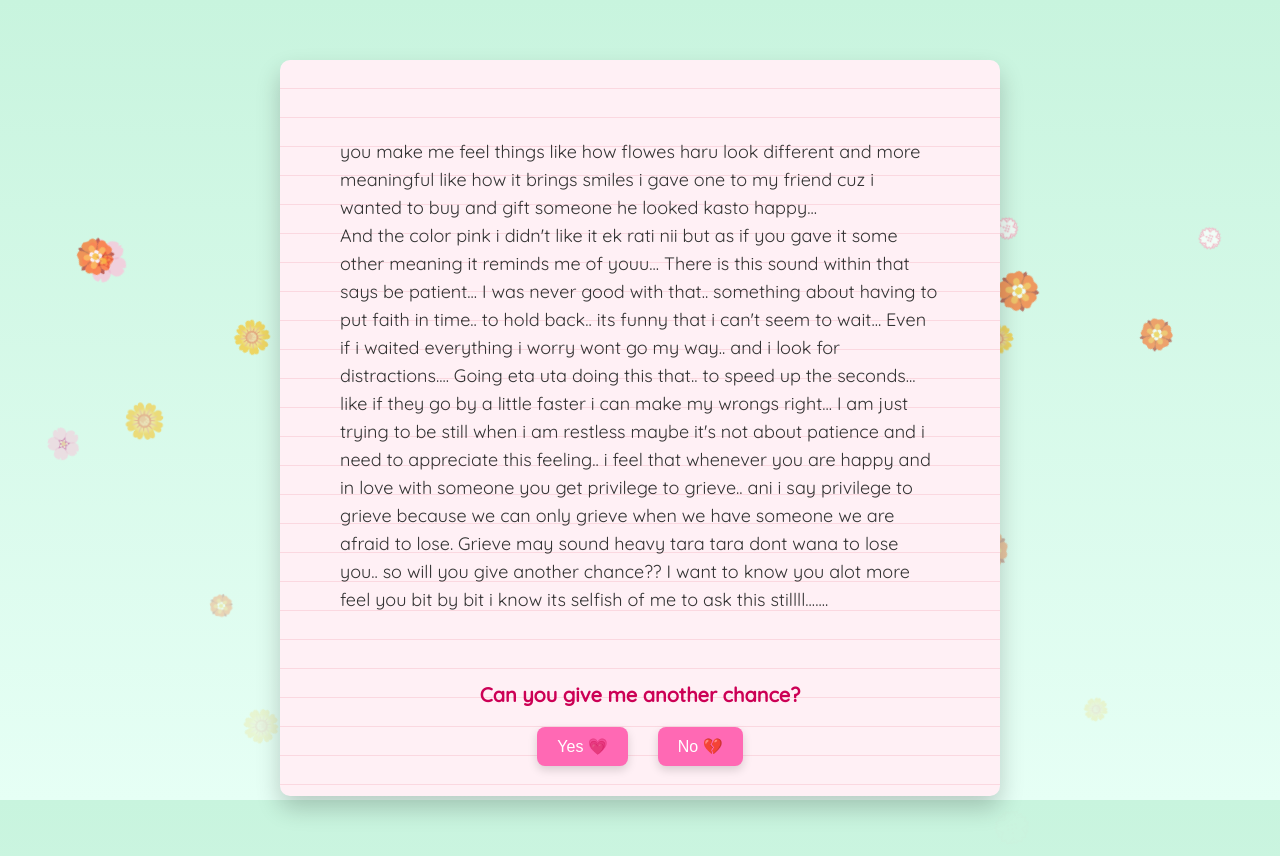
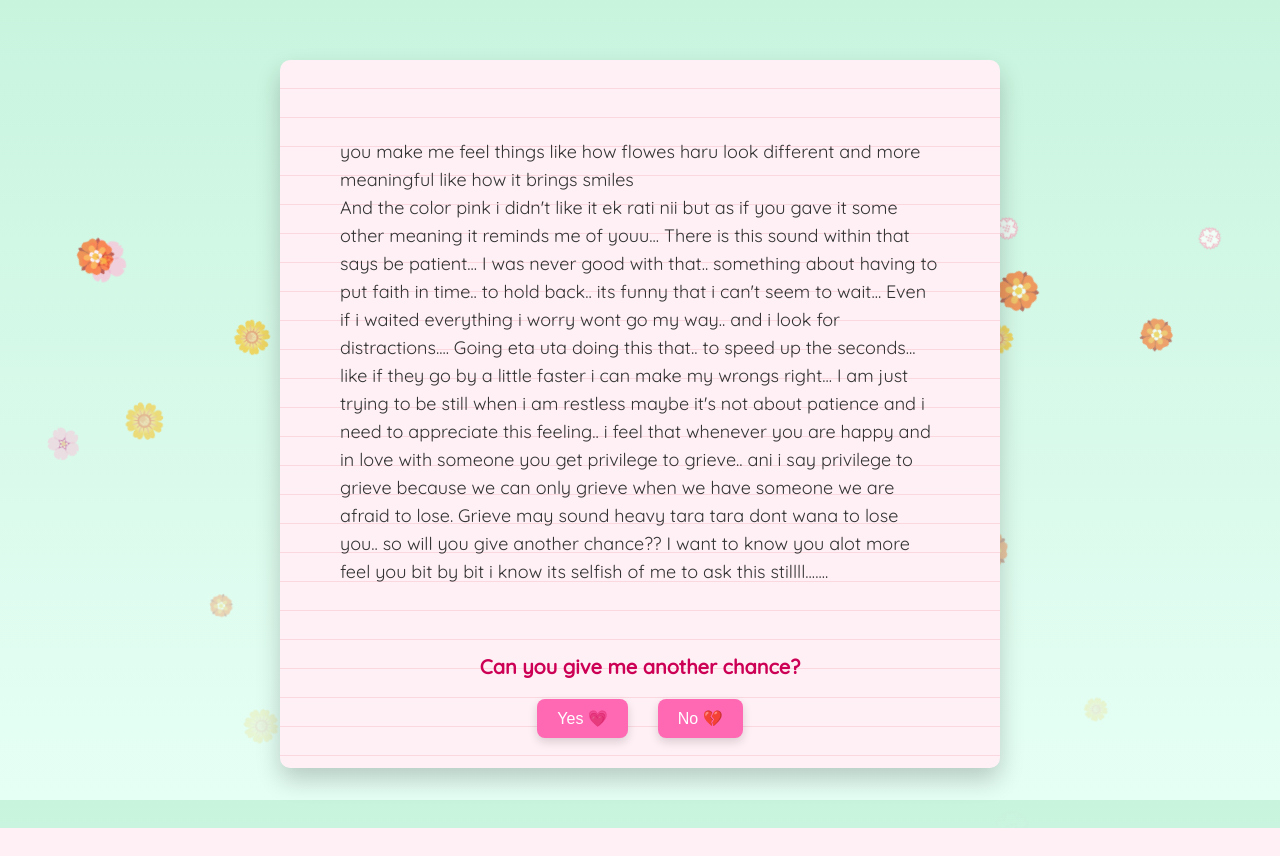
Before and after one commit to anishthapa666/N, a Django app: page /forgive/ in a window 1280 px wide. After the commit the page ends 828 px from the top, so only its background shows below. Run offline with Django 5.2, Linux system fonts and the light colour scheme.

Commit message:
Update base.html

```diff
--- a/apology/templates/apology/base.html
+++ b/apology/templates/apology/base.html
@@ -198,7 +198,7 @@
   <div class="page">
     <div class="notebook">
       <div class="editable" contenteditable="true" spellcheck="false">
-you make me feel things like how flowes haru look different and more meaningful like how it brings smiles i gave one to my friend cuz i wanted to buy and gift someone he looked kasto happy...
+you make me feel things like how flowes haru look different and more meaningful like how it brings smiles
 And the color pink i didn't like it ek rati nii but as if you gave it some other meaning it reminds me of youu... There is this sound within that says be patient... I was never good with that.. something about having to put faith in time.. to hold back.. its funny that i can't seem to wait... Even if i waited everything i worry wont go my way.. and i look for distractions.... Going eta uta doing this that.. to speed up the seconds... like if they go by a little faster i can make my wrongs right... I am just trying to be still when i am restless maybe it's not about patience and i need to appreciate this feeling.. i feel that whenever you are happy and in love with someone you get privilege to grieve.. ani i say privilege to grieve because we can only grieve when we have someone we are afraid to lose. Grieve may sound heavy tara tara dont wana to lose you.. so will you give another chance?? I want to know you alot more feel you bit by bit i know its selfish of me to ask this stillll.......
       </div>
 
```
